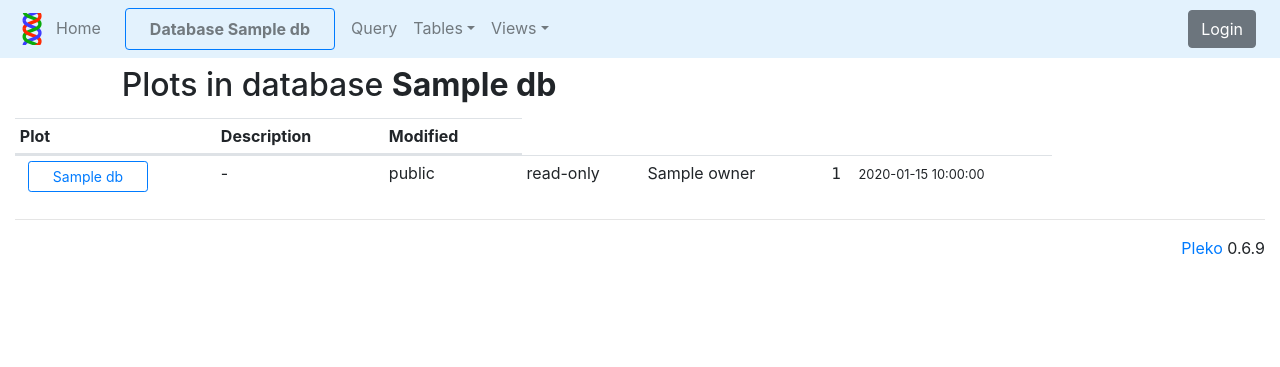
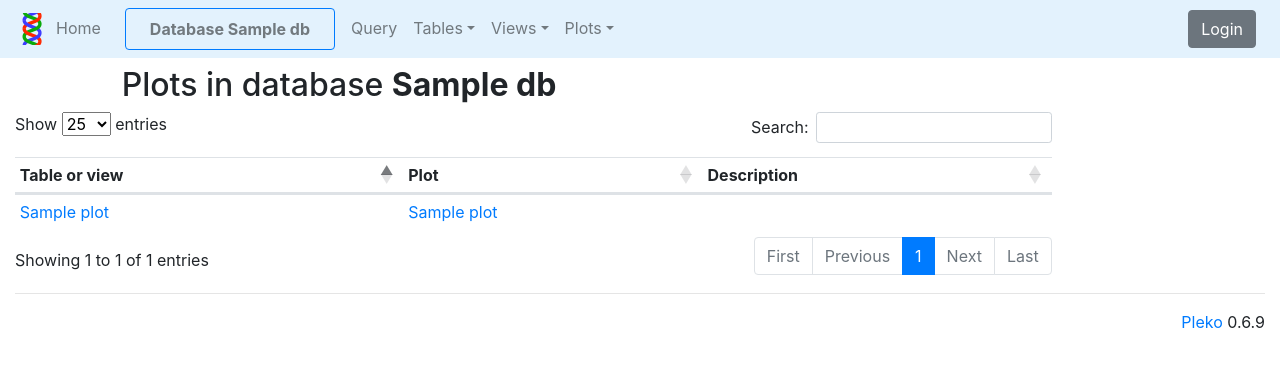
Before and after one commit to ScilifelabDataCentre/DbShare, a Flask app: template pleko/templates/plot/home.html in a window 1280 px wide. Shown: the top 367 px of the page. Run offline with Flask 2, Linux system fonts and the light colour scheme; the template is opened without the code that fills it: most values are stand-ins (such as "Sample title", 1, 10 or a date in 2020); parts of the project's set-up code (start-up, migrations or seed data) failed here and were passed over; some libraries are stand-ins or nearby versions.

Commit message:
Plots list. Many fixes. Closes #103.

```diff
--- a/pleko/app.py
+++ b/pleko/app.py
@@ -62,7 +62,9 @@ def setup_template_context():
     "Add useful stuff to the global context for templates."
     return dict(constants=constants,
                 csrf_token=utils.csrf_token,
-                utils=utils)
+                utils=utils,
+                len=len,
+                enumerate=enumerate)
 
 @app.route('/')
 def home():
--- a/pleko/db.py
+++ b/pleko/db.py
@@ -12,6 +12,7 @@ import flask
 
 import pleko.master
 import pleko.table
+import pleko.plot
 import pleko.query
 import pleko.user
 from pleko import constants
@@ -59,17 +60,11 @@ def home(dbname):
         except ValueError as error:
             flask.flash(str(error), 'error')
             return flask.redirect(flask.url_for('home'))
-        dbcnx = get_cnx(db['name'])
-        for table in db['tables'].values():
-            table['nrows'] = get_nrows(table['name'], dbcnx)
-        for view in db['views'].values():
-            view['nrows'] = get_nrows(view['name'], dbcnx)
-        hwa = has_write_access(db)
-        ccm = has_write_access(db, check_mode=False)
-        return flask.render_template('db/home.html',
-                                     db=db,
-                                     has_write_access=hwa,
-                                     can_change_mode=ccm)
+        return flask.render_template(
+            'db/home.html',
+            db=db,
+            has_write_access=has_write_access(db),
+            can_change_mode=has_write_access(db, check_mode=False))
 
     elif utils.is_method_DELETE():
         try:
@@ -112,7 +107,7 @@ def rename(dbname):
 def logs(dbname):
     "Display the logs for a database."
     try:
-        db = get_check_read(dbname)
+        db = get_check_read(dbname, nrows=False)
     except ValueError as error:
         flask.flash(str(error), 'error')
         return flask.redirect(flask.url_for('home'))
@@ -126,9 +121,7 @@ def logs(dbname):
              'user_agent':  row[3],
              'timestamp':   row[4]}
             for row in cursor]
-    return flask.render_template('db/logs.html',
-                                 db=db,
-                                 logs=logs)
+    return flask.render_template('db/logs.html', db=db, ogs=logs)
 
 @blueprint.route('/<name:dbname>/upload', methods=['GET', 'POST'])
 @pleko.user.login_required
@@ -268,7 +261,7 @@ def upload(dbname):
 def clone(dbname):
     "Create a clone of the database."
     try:
-        db = get_check_read(dbname)
+        db = get_check_read(dbname, nrows=False)
     except ValueError as error:
         flask.flash(str(error), 'error')
         return flask.redirect(flask.url_for('home'))
@@ -296,7 +289,7 @@ def clone(dbname):
 def download(dbname):
     "Download the Sqlite3 database file."
     try:
-        db = get_check_read(dbname)
+        db = get_check_read(dbname, nrows=False, plots=False)
     except ValueError as error:
         flask.flash(str(error), 'error')
         return flask.redirect(flask.url_for('home'))
@@ -722,8 +715,9 @@ def has_read_access(db):
     if flask.g.is_admin: return True
     return flask.g.current_user['username'] == db['owner']
 
-def get_check_read(dbname):
+def get_check_read(dbname, nrows=True, plots=True):
     """Get the database and check that the current user as read access.
+    Optionally add nrows for each table and view, and plots for database.
     Raise ValueError if any problem.
     """
     db = get_db(dbname)
@@ -731,6 +725,10 @@ def get_check_read(dbname):
         raise ValueError('no such database')
     if not has_read_access(db):
         raise ValueError('may not read the database')
+    if nrows:
+        set_nrows(db)
+    if plots:
+        db['plots'] = pleko.plot.get_plots(dbname)
     return db
 
 def has_write_access(db, check_mode=True):
@@ -740,7 +738,7 @@ def has_write_access(db, check_mode=True):
     if flask.g.is_admin: return True
     return flask.g.current_user['username'] == db['owner']
 
-def get_check_write(dbname, check_mode=True):
+def get_check_write(dbname, check_mode=True, nrows=False, plots=False):
     """Get the database and check that the current user as write access.
     Raise ValueError if any problem.
     """
@@ -749,7 +747,19 @@ def get_check_write(dbname, check_mode=True):
         raise ValueError('no such database')
     if not has_write_access(db, check_mode=check_mode):
         raise ValueError('may not write to the database')
+    if nrows:
+        set_nrows(db)
+    if plots:
+        db['plots'] = pleko.plot.get_plots(dbname)
     return db
+
+def set_nrows(db):
+    "Set the item 'nrows' in each table and view of the database."
+    dbcnx = get_cnx(db['name'])
+    for table in db['tables'].values():
+        table['nrows'] = get_nrows(table['name'], dbcnx)
+    for view in db['views'].values():
+        view['nrows'] = get_nrows(view['name'], dbcnx)
 
 def get_nrows(name, dbcnx):
     "Get the number of rows in the table or view."
--- a/pleko/templates/base.html
+++ b/pleko/templates/base.html
@@ -69,6 +69,27 @@
                  class="dropdown-item">
                 {{ view['name'] }}</a>
               {% endfor %}
+            </div>
+          </li>
+          <li class="nav-item dropdown">
+            <a href="#" id="navbarPlots"
+               class="nav-link dropdown-toggle"
+               role="button" data-toggle="dropdown"
+               aria-haspopup="true" aria-expanded="false">Plots</a>
+            <div class="dropdown-menu" aria-labelledby="navbarPlots">
+              <a href="{{ url_for('plot.home', dbname=db['name']) }}"
+                 class="dropdown-item">List</a>
+	      {% if 'plots' in db %}
+              {% for tableviewname, plotlist in db['plots'] %}
+	      <a class="dropdown-item disabled" href="#">
+		{{ tableviewname }}</a>
+	      {% for plot in plotlist %}
+              <a href="{{ url_for('plot.display', dbname=db['name'], plotname=plot['name']) }}"
+                 class="dropdown-item">
+                &nbsp;&nbsp;&nbsp;{{ plot['name'] }}</a>
+              {% endfor %}
+              {% endfor %}
+	      {% endif %}
             </div>
           </li>
           {% endif %}
--- a/pleko/templates/plot/home.html
+++ b/pleko/templates/plot/home.html
@@ -10,28 +10,33 @@ Plots in database <strong>{{ db['name'] }}</strong>
 <table id="plots" class="table table-sm">
   <thead>
     <tr>
+      <th>Table or view</th>
       <th>Plot</th>
       <th>Description</th>
-      <th>Modified</th>
     </tr>
   </thead>
   <tbody>
+    {% for tableviewname, plots in db['plots'] %}
     {% for plot in plots %}
     <tr>
       <td>
-        <a href="{{ url_for('db.home', dbname=db['name']) }}"
-           role="button" class="btn btn-sm btn-outline-primary ml-2">
-          <span class="mx-3">{{ db['name'] }}</span></a>
+	{% if plot['tableviewname'] in db['tables'] %}
+	<a href="{{url_for('table.rows', dbname=db['name'], tablename=plot['tableviewname']) }}">
+	  {{ tableviewname }}</a>
+	{% else %}
+	<a href="{{url_for('view.rows', dbname=db['name'], viewname=plot['tableviewname']) }}">
+	  {{ tableviewname }}</a>
+	{% endif %}
       </td>
-      <td>{{ db.get('description') or '-' }}</td>
-      <td>{{ db['public'] and 'public' or 'private'}}</td>
-      <td>{{ db['readonly'] and 'read-only' or 'read-write'}}</td>
-      <td>{{ db['owner'] }}</td>
-      <td class="text-right">
-        <span class="text-monospace mr-2">{{ db['size'] }}</span>
+      <td>
+	<a href="{{ url_for('.display', dbname=db['name'], plotname=plot['name']) }}">
+	  {{ plot['name'] }}</a>
       </td>
-      <td><small class="localtime">{{ db['modified'] }}</small></td>
+      <td>
+	{{ plot['spec'].get('description') or '' }}
+      </td>
     </tr>
+    {% endfor %}
     {% endfor %}
   </tbody>
 </table>
--- a/pleko/templates/query/rows.html
+++ b/pleko/templates/query/rows.html
@@ -10,7 +10,7 @@ Rows from query of database <strong>{{ db['name'] }}</strong>
 
 {% block main %}
 <div class="mx-3">
-  SQL> <code>{{ sql }};</code> &rarr; {{ nrows }} rows
+  SQL> <code>{{ sql }};</code> &rarr; {{ len(rows) }} rows
 </div>
 <div class="mt-3">
   <table id="rows" class="table table-sm table-hover">
--- a/pleko/templates/table/schema.html
+++ b/pleko/templates/table/schema.html
@@ -83,7 +83,7 @@ Schema for table <strong>{{ schema['name'] }}</strong>
 <div>
   <a href="{{ url_for('.rows', dbname=db['name'], tablename=schema['name']) }}"
      role="button" class="btn btn-outline-primary btn-block">
-    Table<br>{{ nrows }} rows</a>
+    Table<br>{{ db['tables'][schema['name']]['nrows'] }} rows</a>
 </div>
 {% if has_write_access %}
 <div class="pt-4">
--- a/pleko/templates/view/rows.html
+++ b/pleko/templates/view/rows.html
@@ -6,7 +6,7 @@
 
 {% block main %}
 <div class="mx-3">
-  SQL> <code>{{ sql }};</code> &rarr; {{ nrows }} rows
+  SQL> <code>{{ sql }};</code> &rarr; {{ len(rows) }} rows
 </div>
 <div class="mt-3">
   <table id="rows" class="table table-sm table-hover">
--- a/pleko/templates/view/schema.html
+++ b/pleko/templates/view/schema.html
@@ -37,7 +37,7 @@
 <div>
   <a href="{{ url_for('.rows', dbname=db['name'], viewname=schema['name']) }}"
      role="button" class="btn btn-outline-primary btn-block">
-    View<br>{{ nrows }} rows</a>
+    View<br>{{ db['views'][schema['name']]['nrows'] }} rows</a>
 </div>
 <div class="pt-2">
   <form action="{{ url_for('query.home', dbname=db['name']) }}"
```
Also changed, not shown: pleko/plot.py (+21 -6 lines), pleko/query.py (+3 -7 lines), pleko/table.py (+9 -11 lines), pleko/view.py (+5 -13 lines).
